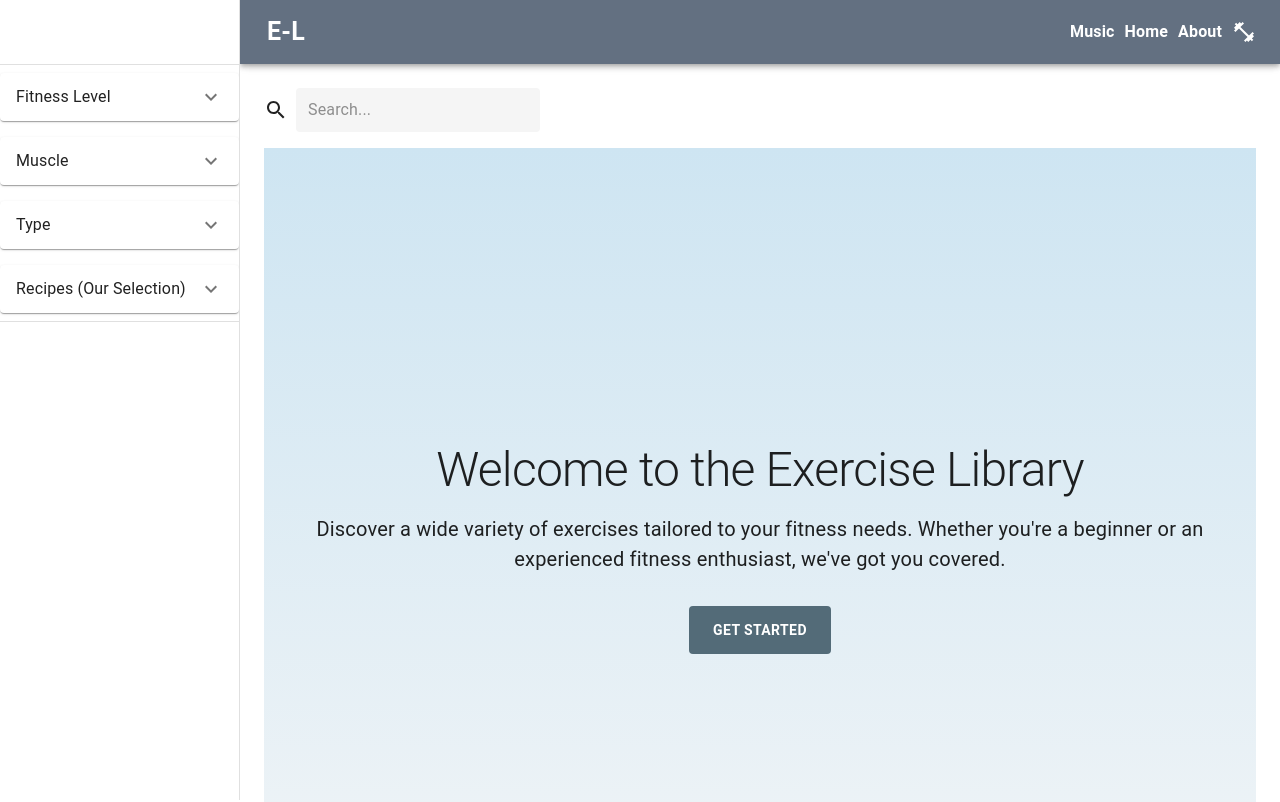
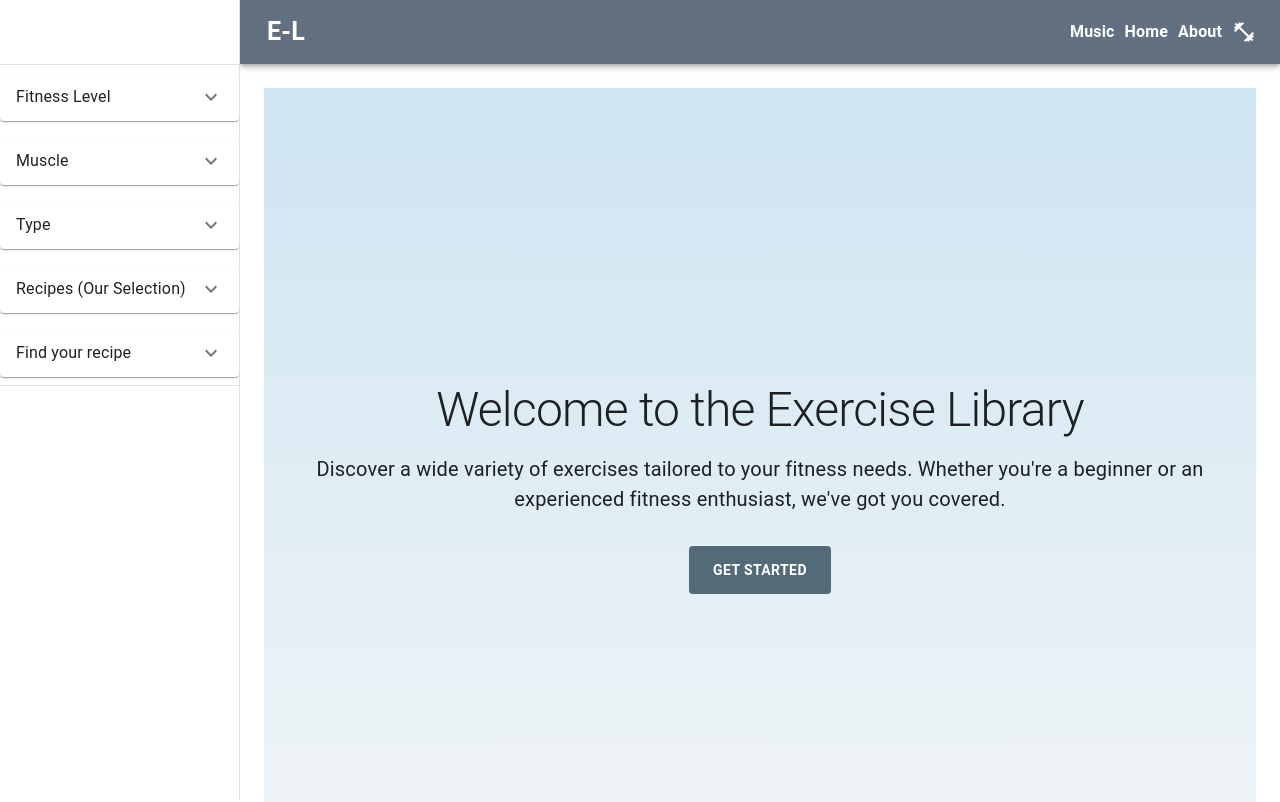
Before and after one commit to Julian0816/Exercise_Library, a React (Vite) app: page / in a window 1280 px wide. Shown: the top 802 px of the page. Built offline with nearby package versions, Linux system fonts and the light colour scheme.

Commit message:
move search bar to a different position

```diff
--- /dev/null
+++ b/src/components/SearchBar.jsx
@@ -0,0 +1,66 @@
+import * as React from "react";
+import Accordion from "@mui/material/Accordion";
+import AccordionSummary from "@mui/material/AccordionSummary";
+import AccordionDetails from "@mui/material/AccordionDetails";
+import Typography from "@mui/material/Typography";
+import ExpandMoreIcon from "@mui/icons-material/ExpandMore";
+
+import InputBase from "@mui/material/InputBase";
+import SearchIcon from "@mui/icons-material/Search";
+
+import List from "@mui/material/List";
+import ListItem from "@mui/material/ListItem";
+import ListItemButton from "@mui/material/ListItemButton";
+import ListItemText from "@mui/material/ListItemText";
+import { useNavigate } from "react-router-dom";
+
+const SearchBar = () => {
+  const [searchQuery, setSearchQuery] = React.useState("");
+  const navigate = useNavigate();
+
+  const handleSearchChange = (event) => {
+    setSearchQuery(event.target.value);
+  };
+
+  return (
+    <div>
+      <Accordion>
+        <AccordionSummary
+          expandIcon={<ExpandMoreIcon />}
+          aria-controls="panel1a-content"
+          id="panel1a-header"
+        >
+          <Typography>Find your recipe</Typography>
+        </AccordionSummary>
+        <AccordionDetails>
+          <nav aria-label="secondary mailbox folders">
+            <List>
+              <div
+                style={{
+                  display: "flex",
+                  alignItems: "center",
+                  marginBottom: "16px",
+                }}
+              >
+                <SearchIcon style={{ marginRight: "8px" }} />
+                <InputBase
+                  placeholder="Search..."
+                  value={searchQuery}
+                  onChange={handleSearchChange}
+                  style={{
+                    color: "#000",
+                    backgroundColor: "#f5f5f5",
+                    padding: "6px 12px",
+                    borderRadius: "4px",
+                  }}
+                />
+              </div>{" "}
+            </List>
+          </nav>
+        </AccordionDetails>
+      </Accordion>
+    </div>
+  );
+};
+
+export default SearchBar;
--- a/src/routes/root.jsx
+++ b/src/routes/root.jsx
@@ -17,9 +17,9 @@ import Level from "../components/Level";
 import Muscle from "../components/Muscle";
 import Type from "../components/Type";
 import Recipes from "../components/Recipes";
+import SearchBar from "../components/SearchBar";
 
-import InputBase from "@mui/material/InputBase";
-import SearchIcon from "@mui/icons-material/Search";
+
 
 import FitnessCenterIcon from "@mui/icons-material/FitnessCenter";
 
@@ -34,15 +34,12 @@ const drawerWidth = 240;
 function Root(props) {
   const { window } = props;
   const [mobileOpen, setMobileOpen] = React.useState(false);
-  const [searchQuery, setSearchQuery] = React.useState("");
 
   const handleDrawerToggle = () => {
     setMobileOpen(!mobileOpen);
   };
 
-  const handleSearchChange = (event) => {
-    setSearchQuery(event.target.value);
-  };
+
 
   const drawer = (
     <div>
@@ -59,6 +56,9 @@ function Root(props) {
       </List>
       <List>
         <Recipes />
+      </List>
+      <List>
+        <SearchBar />
       </List>
       <Divider />
     </div>
@@ -188,26 +188,7 @@ function Root(props) {
         }}
       >
         <Toolbar />
-        <div
-          style={{
-            display: "flex",
-            alignItems: "center",
-            marginBottom: "16px",
-          }}
-        >
-          <SearchIcon style={{ marginRight: "8px" }} />
-          <InputBase
-            placeholder="Search..."
-            value={searchQuery}
-            onChange={handleSearchChange}
-            style={{
-              color: "#000",
-              backgroundColor: "#f5f5f5",
-              padding: "6px 12px",
-              borderRadius: "4px",
-            }}
-          />
-        </div>{" "}
+
         {/**TODO: Search bar functionality */}
         <Outlet />
         <Typography paragraph></Typography>
```
